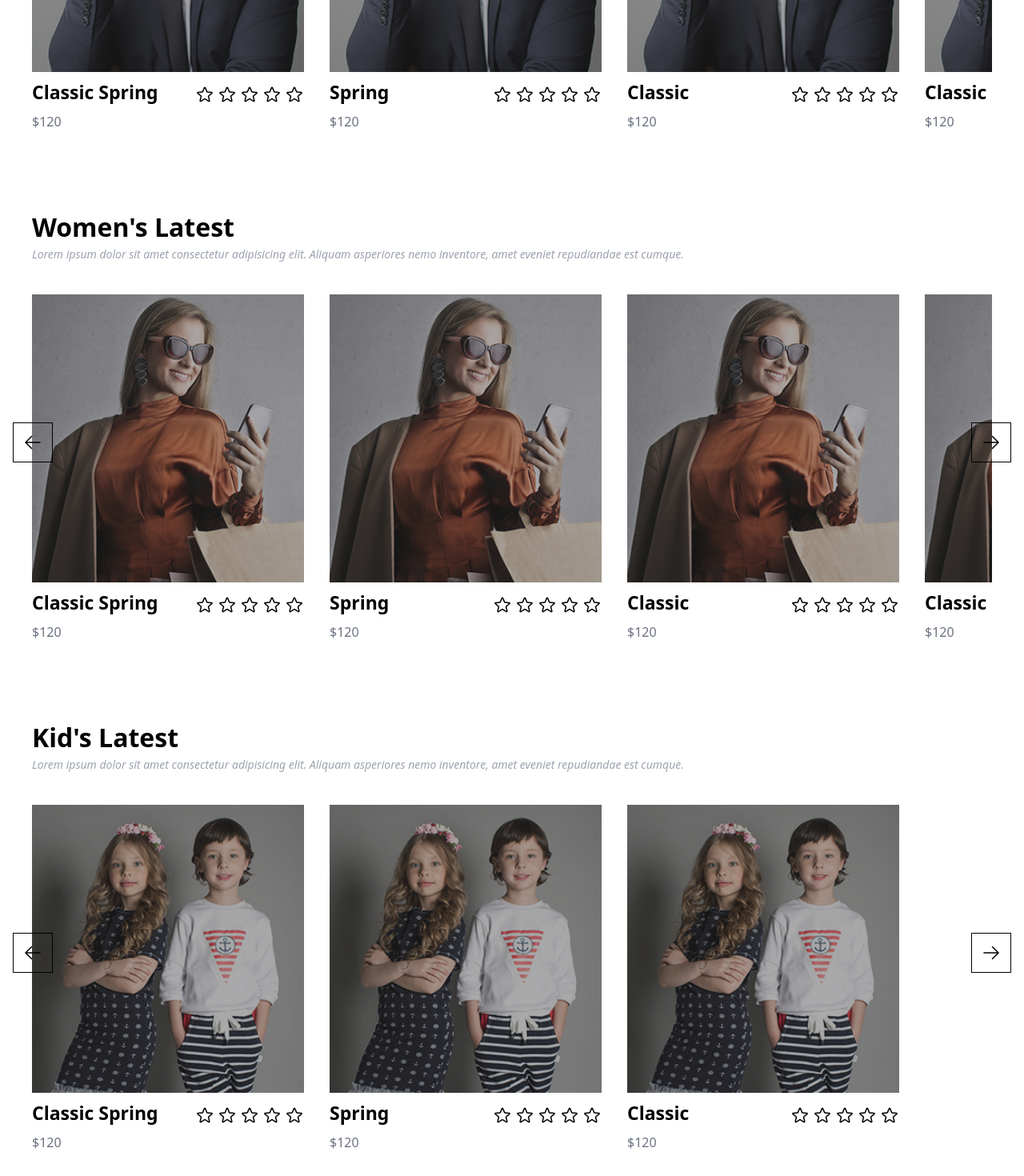
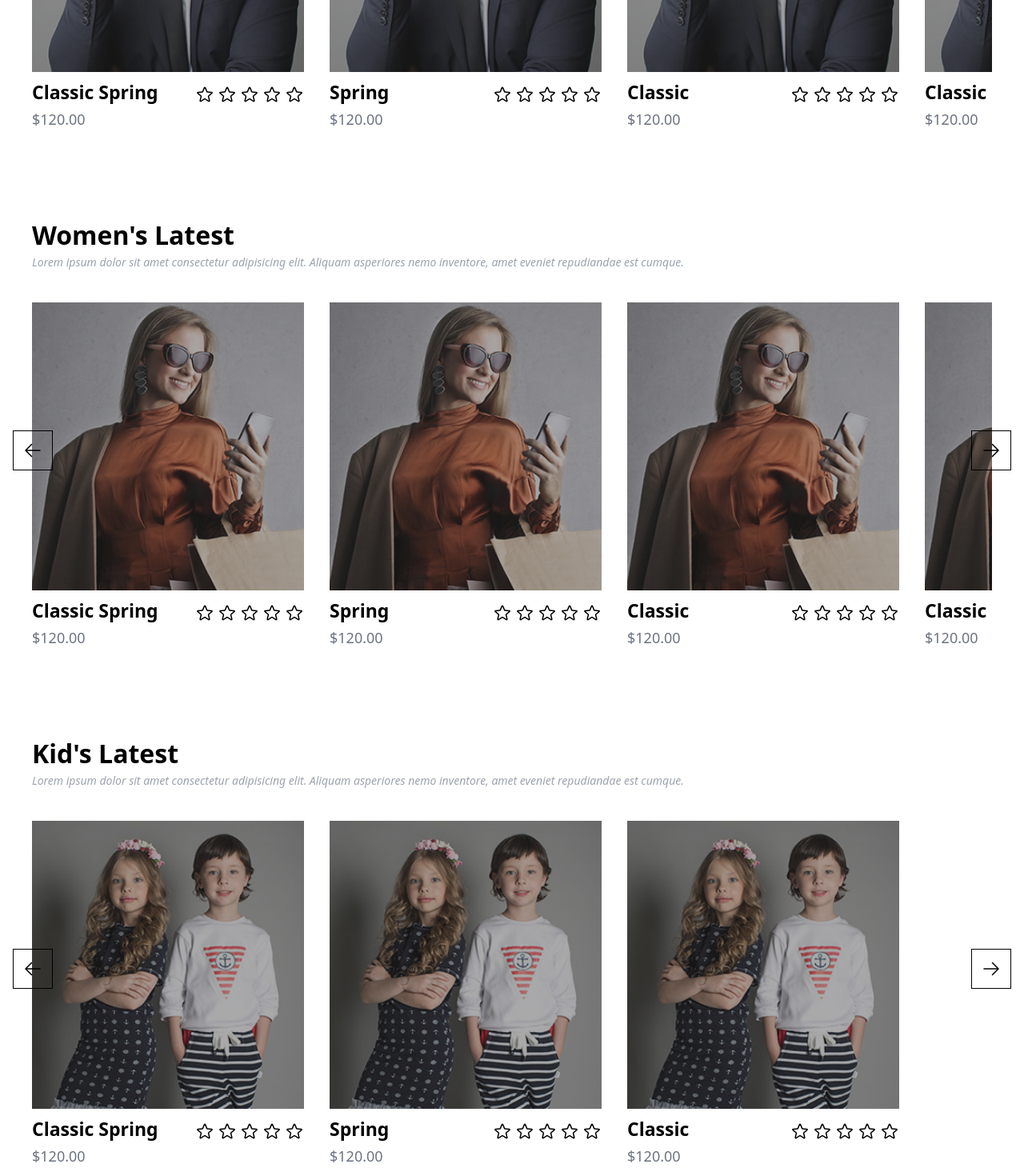
Before and after one commit to shantanuchavhan/ecommerce-react, a React (Create React App) app: page / in a window 1280 px wide. Shown: the part 1080-2550 px from the top of the page at 80% size. Built offline with nearby package versions, Linux system fonts and the light colour scheme.

Commit message:
Merge changes from remote

```diff
--- a/src/componets/LatestProductWrapper.jsx
+++ b/src/componets/LatestProductWrapper.jsx
@@ -2,9 +2,9 @@ import React from 'react'
 
 import StarRatigSvg from './StarRatigSvg'
 
-const LatestProductWrapper = ({ sectionName, data }) => {
+const LatestProductWrapper = ({ sectionName, data,id }) => {
   return (
-    <div id="mens" className="flex flex-col gap-10 w-full px-6 ">
+    <div id={id} className="flex flex-col gap-10 w-full px-6 ">
       <div>
         <h1 className="text-[32px] font-bold">{sectionName} Latest</h1>
         <p className="text-sm text-gray-400 italic">
@@ -30,7 +30,7 @@ const LatestProductWrapper = ({ sectionName, data }) => {
             />
           </svg>
         </div>
-        <div className="flex overflow-x-scroll  h-[450px] w-full  gap-8">
+        <div className="flex overflow-x-scroll  h-[460px] w-full  gap-8">
           {data.map((product) => (
             <div key={product.id} className="flex h-full flex-col gap-4 ">
               <div className="h-[360px]  w-[340px]">
@@ -41,9 +41,9 @@ const LatestProductWrapper = ({ sectionName, data }) => {
                 />
               </div>
               <div className="flex  justify-between ">
-                <div className="flex flex-col -my-2 gap-2">
+                <div className="flex flex-col -my-2 gap-1">
                   <h4 className="text-[23px]  font-bold">{product.name}</h4>
-                  <h5 className="text-gray-500">${product.price}</h5>
+                  <h5 className="text-gray-500 text-[18px] font-medium">${product.price}.00</h5>
                 </div>
                 <div className="flex gap-1">
                   <StarRatigSvg />
--- a/src/pages/Home.jsx
+++ b/src/pages/Home.jsx
@@ -50,9 +50,9 @@ const Home = () => {
           </div>
         </div>
       </div>
-      <LatestProductWrapper sectionName="Men's" data={menproducts} />
-      <LatestProductWrapper sectionName="Women's" data={womenProducts} />
-      <LatestProductWrapper sectionName="Kid's" data={kidsProducts} />
+      <LatestProductWrapper sectionName="Men's" data={menproducts} id="mens" />
+      <LatestProductWrapper sectionName="Women's" data={womenProducts} id="womens" />
+      <LatestProductWrapper sectionName="Kid's" data={kidsProducts} id="kids" />
     </div>
   )
 }
```
